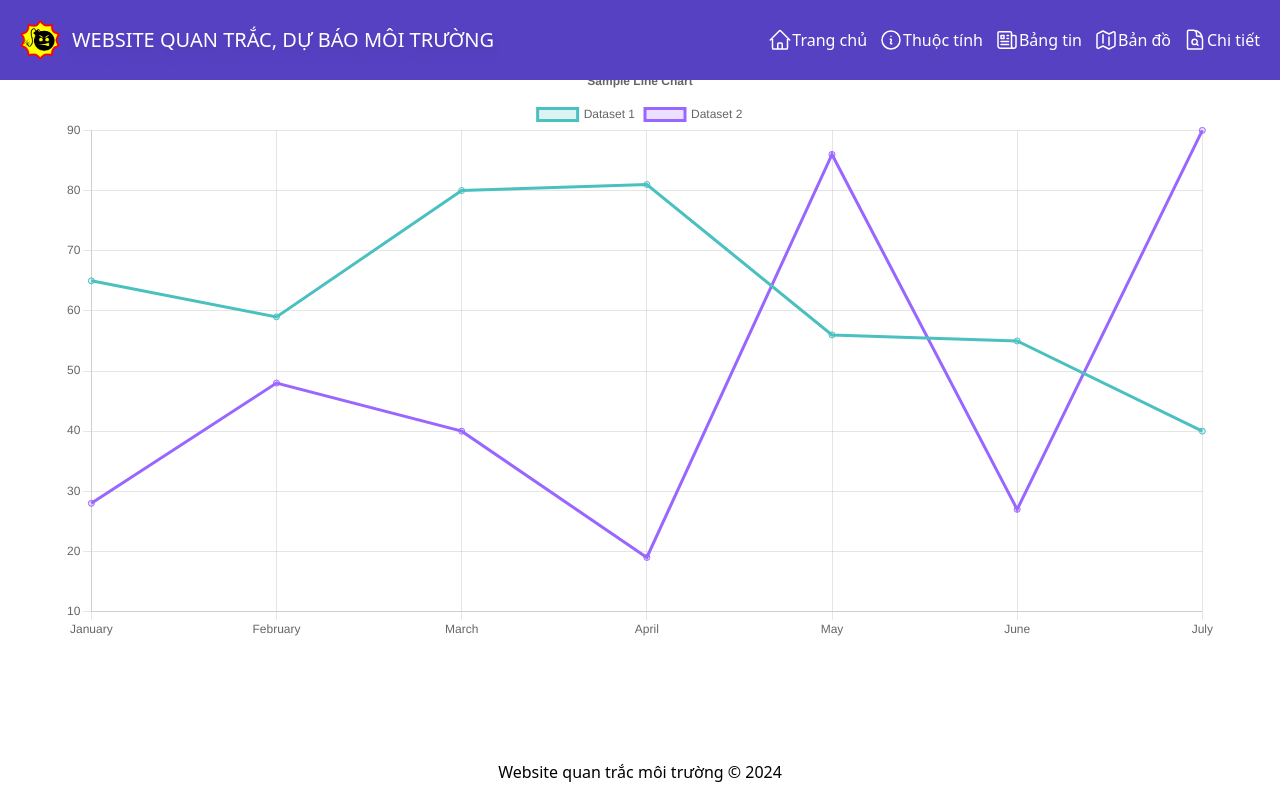
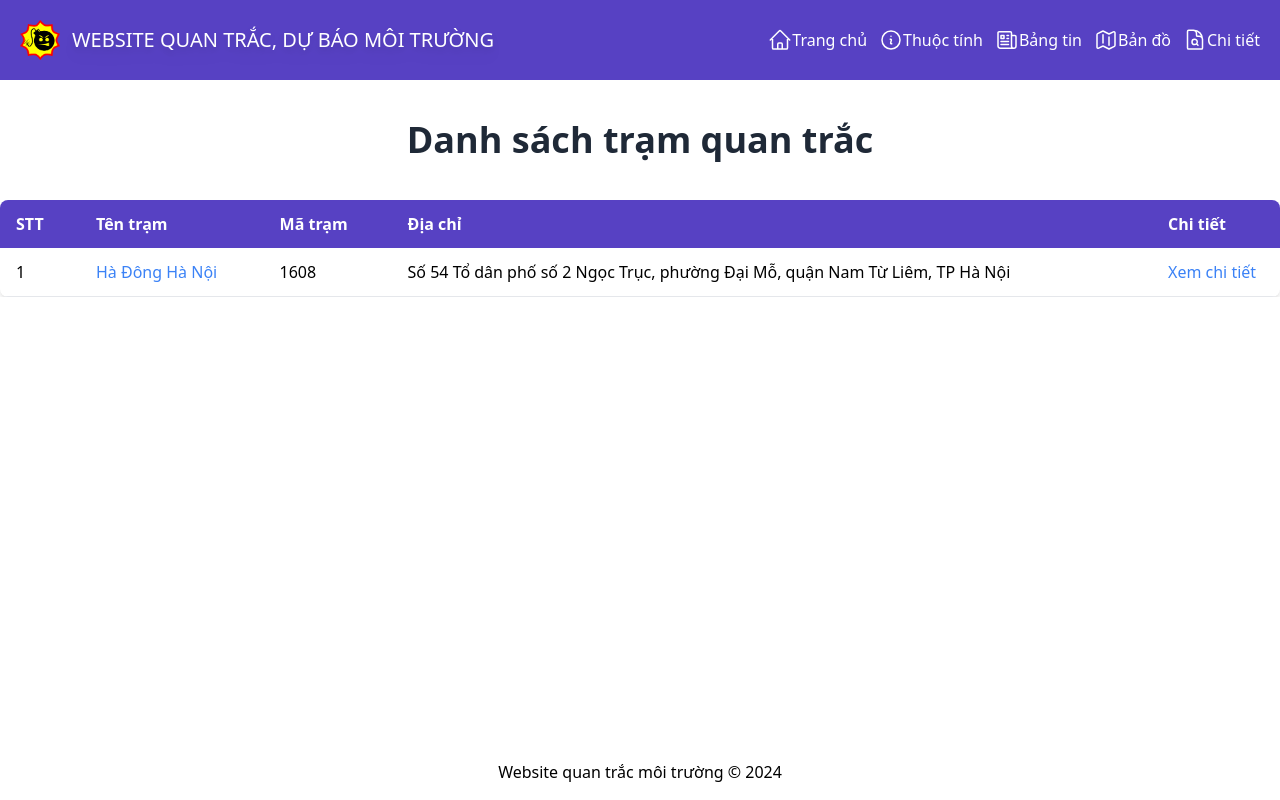
Before and after one commit to yunomix2834/IOT_Quan_Trac_Moi_Truong, a React (Vite) app in the folder reactjsfe/: page /details in a window 1280 px wide. Built offline with nearby package versions, Linux system fonts and the light colour scheme; no server answers.

Commit message:
Update details

```diff
--- a/reactjsfe/src/App.jsx
+++ b/reactjsfe/src/App.jsx
@@ -3,7 +3,9 @@ import { Routes, Route } from "react-router-dom";
 import Home from "./pages/Home";
 import Dashboard from "./pages/Dashboard";
 import MapPage from "./pages/MapPage";
+import ViewDetails from "./pages/ViewDetails";
 import Details from "./pages/Details";
+import NotFound from "./pages/NotFound"; // Import trang NotFound
 
 function App() {
   return (
@@ -12,6 +14,10 @@ function App() {
       <Route path="/dashboard" element={<Dashboard />} />
       <Route path="/map" element={<MapPage />} />
       <Route path="/details" element={<Details />} />
+      <Route path="/details/view" element={<ViewDetails />} />
+
+      {/* Trang NotFound */}
+      <Route path="*" element={<NotFound />} />
     </Routes>
   );
 }
--- a/reactjsfe/src/pages/Details.jsx
+++ b/reactjsfe/src/pages/Details.jsx
@@ -1,15 +1,67 @@
 import React from "react";
+import { useNavigate } from "react-router-dom";
 import Header from "../layout/Header";
 import Footer from "../layout/Footer";
-import ChartComponent from "../component/ChartComponent";
 
 function Details() {
+  const navigate = useNavigate();
+
+  const stations = [
+    {
+      id: 1,
+      name: "Hà Đông Hà Nội",
+      code: "1608",
+      address:
+        "Số 54 Tổ dân phố số 2 Ngọc Trục, phường Đại Mỗ, quận Nam Từ Liêm, TP Hà Nội",
+    },
+  ];
+
+  const handleViewDetail = () => {
+    navigate("/detail/view");
+  };
+
   return (
     <div className="flex flex-col min-h-screen">
       <Header />
-      <main className="flex-grow p-4 md:p-8 lg:p-16">
-        <ChartComponent />
-      </main>
+      <div className="container flex-grow mx-auto mt-20">
+        <h1 className="mt-10 mb-10 text-4xl font-extrabold text-center text-gray-800">
+          Danh sách trạm quan trắc
+        </h1>
+        <div className="overflow-x-auto">
+          <table className="min-w-full overflow-hidden bg-white rounded-lg shadow-md">
+            <thead className="text-white bg-primary">
+              <tr>
+                <th className="w-20 px-4 py-3 text-left">STT</th>
+                <th className="px-4 py-3 text-left">Tên trạm</th>
+                <th className="w-32 px-4 py-3 text-left">Mã trạm</th>
+                <th className="px-4 py-3 text-left">Địa chỉ</th>
+                <th className="w-32 px-4 py-3 text-left">Chi tiết</th>
+              </tr>
+            </thead>
+            <tbody>
+              {stations.map((station, index) => (
+                <tr key={station.id} className="border-b hover:bg-gray-100">
+                  <td className="px-4 py-3">{index + 1}</td>
+                  <td
+                    className="px-4 py-3 text-blue-500 cursor-pointer hover:underline"
+                    onClick={handleViewDetail}
+                  >
+                    {station.name}
+                  </td>
+                  <td className="px-4 py-3">{station.code}</td>
+                  <td className="px-4 py-3">{station.address}</td>
+                  <td
+                    className="px-4 py-3 text-blue-500 cursor-pointer hover:underline"
+                    onClick={handleViewDetail}
+                  >
+                    Xem chi tiết
+                  </td>
+                </tr>
+              ))}
+            </tbody>
+          </table>
+        </div>
+      </div>
       <Footer />
     </div>
   );
--- /dev/null
+++ b/reactjsfe/src/pages/NotFound.jsx
@@ -0,0 +1,16 @@
+import React from "react";
+import { Link } from "react-router-dom";
+
+function NotFound() {
+  return (
+    <div className="flex flex-col items-center justify-center min-h-screen text-center bg-gray-100">
+      <h1 className="mb-4 text-5xl font-bold text-gray-800">404</h1>
+      <p className="mb-8 text-xl text-gray-600">Page Not Found</p>
+      <Link to="/" className="text-lg text-blue-500 hover:underline">
+        Go Back to Home
+      </Link>
+    </div>
+  );
+}
+
+export default NotFound;
--- /dev/null
+++ b/reactjsfe/src/pages/ViewDetails.jsx
@@ -0,0 +1,18 @@
+import React from "react";
+import Header from "../layout/Header";
+import Footer from "../layout/Footer";
+import ChartComponent from "../component/ChartComponent";
+
+function ViewDetails() {
+  return (
+    <div className="flex flex-col min-h-screen">
+      <Header />
+      <main className="flex-grow p-4 md:p-8 lg:p-16">
+        <ChartComponent />
+      </main>
+      <Footer />
+    </div>
+  );
+}
+
+export default ViewDetails;
```
Also changed, not shown: 1 other file (tests, documents, lock files or other folders).
